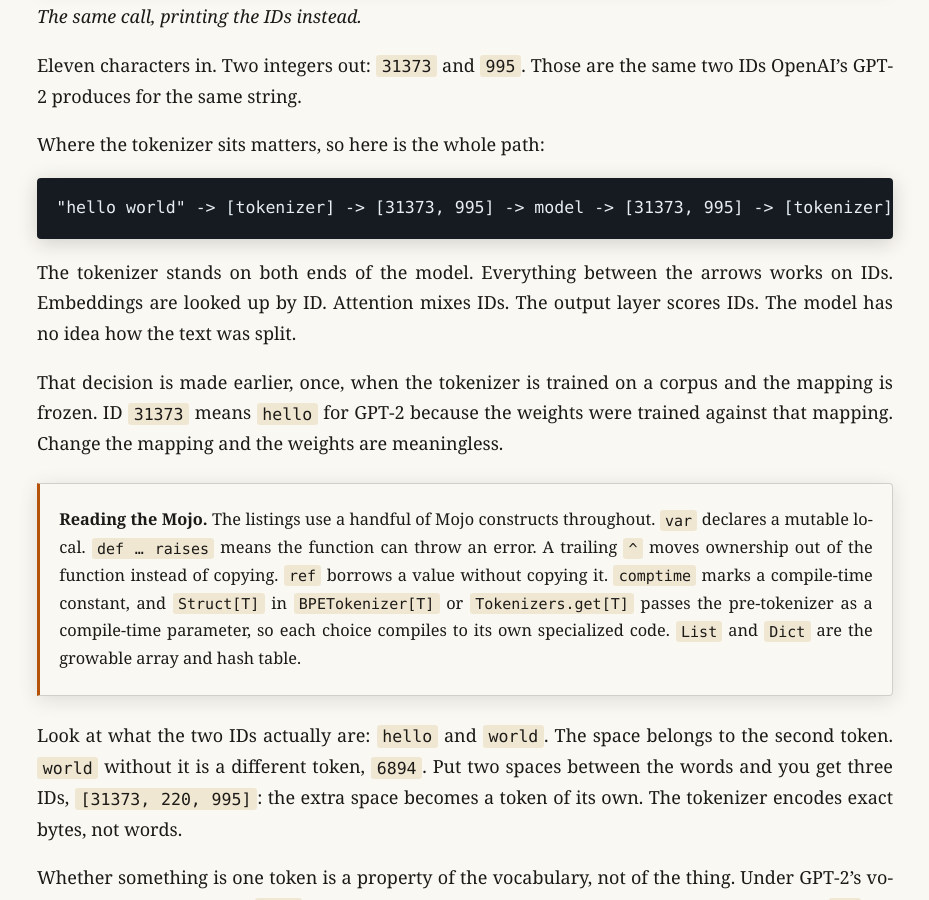
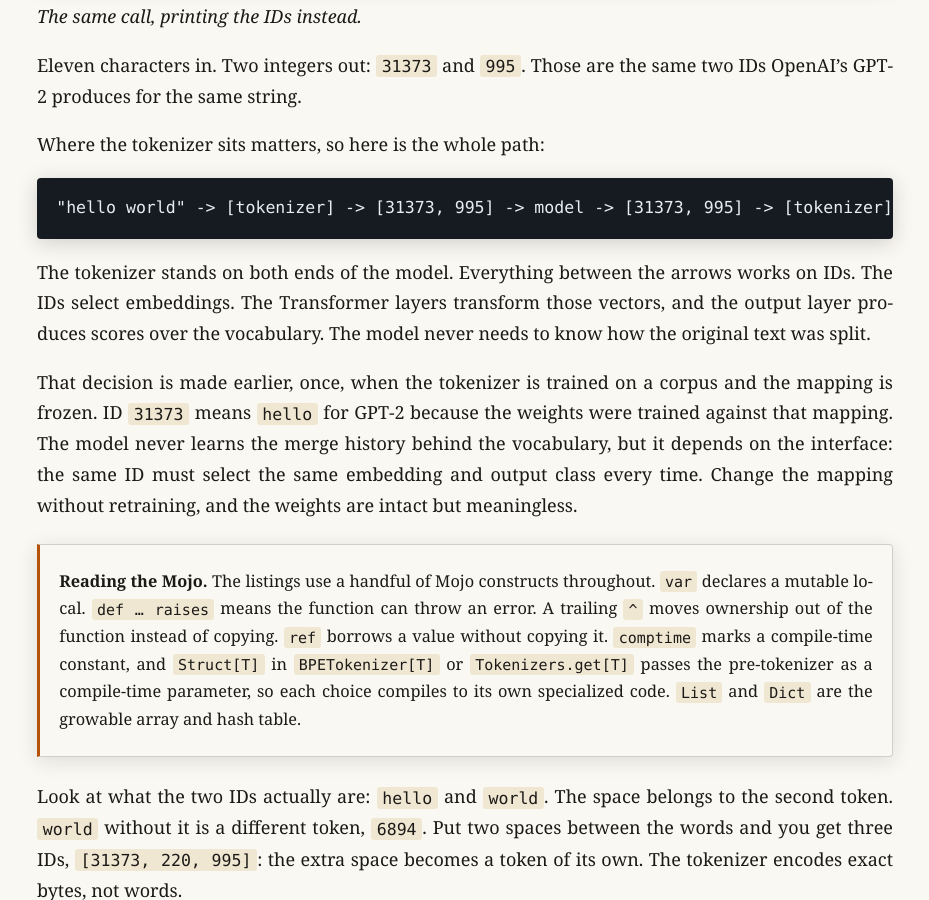
Before and after one commit to ratulb/tokens-to-transformers, a Jekyll site: the page built from _chapters/ch01.md, in a window 1280 px wide and 900 px high, scrolled down 1468 px. Shown: the whole window, without its empty margins (175-1104 px from the left). Built offline with Jekyll 4.4.1, drawn with Linux system fonts in a browser that asks for light colours.

Commit message:
Fix attention and mapping explanations per review

````diff
--- a/_chapters/ch01.md
+++ b/_chapters/ch01.md
@@ -61,9 +61,9 @@ Where the tokenizer sits matters, so here is the whole path:
 "hello world" -> [tokenizer] -> [31373, 995] -> model -> [31373, 995] -> [tokenizer] -> "hello world"
 ```
 
-The tokenizer stands on both ends of the model. Everything between the arrows works on IDs. Embeddings are looked up by ID. Attention mixes IDs. The output layer scores IDs. The model has no idea how the text was split.
+The tokenizer stands on both ends of the model. Everything between the arrows works on IDs. The IDs select embeddings. The Transformer layers transform those vectors, and the output layer produces scores over the vocabulary. The model never needs to know how the original text was split.
 
-That decision is made earlier, once, when the tokenizer is trained on a corpus and the mapping is frozen. ID `31373` means `hello` for GPT-2 because the weights were trained against that mapping. Change the mapping and the weights are meaningless.
+That decision is made earlier, once, when the tokenizer is trained on a corpus and the mapping is frozen. ID `31373` means `hello` for GPT-2 because the weights were trained against that mapping. The model never learns the merge history behind the vocabulary, but it depends on the interface: the same ID must select the same embedding and output class every time. Change the mapping without retraining, and the weights are intact but meaningless.
 
 > **Reading the Mojo.** The listings use a handful of Mojo constructs throughout. `var` declares a mutable local. `def … raises` means the function can throw an error. A trailing `^` moves ownership out of the function instead of copying. `ref` borrows a value without copying it. `comptime` marks a compile-time constant, and `Struct[T]` in `BPETokenizer[T]` or `Tokenizers.get[T]` passes the pre-tokenizer as a compile-time parameter, so each choice compiles to its own specialized code. `List` and `Dict` are the growable array and hash table.
 
````
